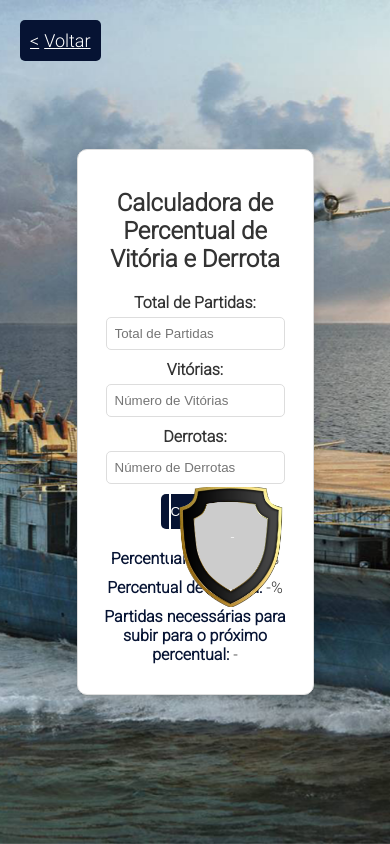
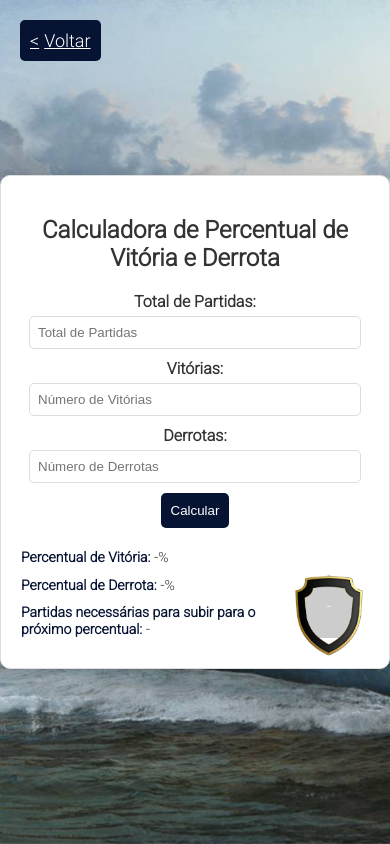
Before and after one commit to Brunn0B/KIROS, a plain HTML site: page Percentual De V.html in a window 390 px wide. Drawn offline with Linux system fonts and the light colour scheme.

Commit message:
Correção de erros visuais CELL

```diff
--- a/Percentual De V.html
+++ b/Percentual De V.html
@@ -16,10 +16,11 @@
             align-items: center;
             justify-content: center;
             height: 100vh;
+            overflow-x: hidden; /* Evita rolar a tela horizontalmente */
         }
 
         .container {
-            width: 50%;
+            width: 90%;
             margin: 50px auto;
             padding: 20px;
             border: 1px solid #ddd;
@@ -28,6 +29,7 @@
             background-color: #fff;
             box-shadow: 0 0 10px rgba(0, 0, 0, 0.1);
             position: relative;
+            overflow: hidden; /* Evita rolar a tela horizontalmente */
         }
 
         h2 {
@@ -77,10 +79,10 @@
 
         #escudo {
             position: absolute;
-            top: 335px;
-            right: 35px;
-            width: 90px;
-            height: 105px;
+            top: 5%;
+            right: 5%;
+            width: 15%; /* Ajuste o tamanho conforme necessário */
+            height: auto;
             background-color: #ccc;
             border-radius: 15px;
             clip-path: polygon(50% 0%, 100% 30%, 80% 100%, 20% 100%, 0% 30%);
@@ -94,14 +96,14 @@
 
         #custom-image {
             position: absolute;
-            top: 335px;
-            right: 20px;
-            width: 120px; /* Ajuste o tamanho conforme necessário */
-            height: 120px; /* Ajuste o tamanho conforme necessário */
-            object-fit: cover; /* Evita distorções na imagem */
-           border: 2px solid #ffffff;
+            top: 5%;
+            right: 5%;
+            width: 20%; /* Ajuste o tamanho conforme necessário */
+            height: auto;
+            object-fit: cover;
+            border: 2px solid #ffffff;
+        }
 
-        }
         .background {
             width: 100%;
             height: 100%;
@@ -111,6 +113,7 @@
             z-index: -1;
             object-fit: cover;
         }
+
         .botao-seta {
             position: absolute;
             top: 20px;
@@ -133,6 +136,53 @@
             content: "<";
             margin-right: 5px;
         }
+
+        @media (max-width: 768px) {
+            .container {
+                width: 100%;
+            }
+
+            #escudo {
+            position: absolute;
+            top: 81%;
+            right: 8%;
+            width: 15%; /* Ajuste o tamanho conforme necessário */
+            height: 13%;
+            background-color: #ccc;
+            border-radius: 15px;
+            clip-path: polygon(50% 0%, 100% 30%, 80% 100%, 20% 100%, 0% 30%);
+            display: flex;
+            flex-direction: column;
+            align-items: center;
+            justify-content: center;
+            color: #fff;
+            font-size: 15px;
+        }
+        #custom-image {
+            position: absolute;
+            top: 80%;
+            right: 5%;
+            width: 20%; /* Ajuste o tamanho conforme necessário */
+            height: auto;
+            object-fit: cover;
+            border: 2px solid #ffffff;
+        }
+        #resultado {
+        margin-top: 20px;
+        text-align: left; /* Ajuste para o texto ficar à esquerda */
+        font-size: 14px;
+        width: 80%;
+    }
+
+    #percentualVitoria,
+    #percentualDerrota,
+    #partidasNecessarias {
+        text-align: left; /* Ajuste para o texto ficar à esquerda */
+        left: 10%; /* Ajuste conforme necessário */
+        transform: translateX(0); /* Remova a transformação para centralizar o texto */
+        font-size: 15px;
+    }
+}
     </style>
 </head>
 <body>
@@ -156,7 +206,6 @@
             <p><strong>Percentual de Derrota:</strong> <span id="percentualDerrota">-</span>%</p>
             <p><strong>Partidas necessárias para subir para o próximo percentual:</strong> <span id="partidasNecessarias">-</span></p>
         </div>
-
 
         <img src="IMG/escudo png.png" alt="Imagem Personalizada" id="custom-image">
     </div>
@@ -207,7 +256,5 @@
             }
         }
     </script>
-
-
 </body>
 </html>
```
Also changed, not shown: Codigos.html (+32 -0 lines), Serviços.html (+27 -14 lines).
